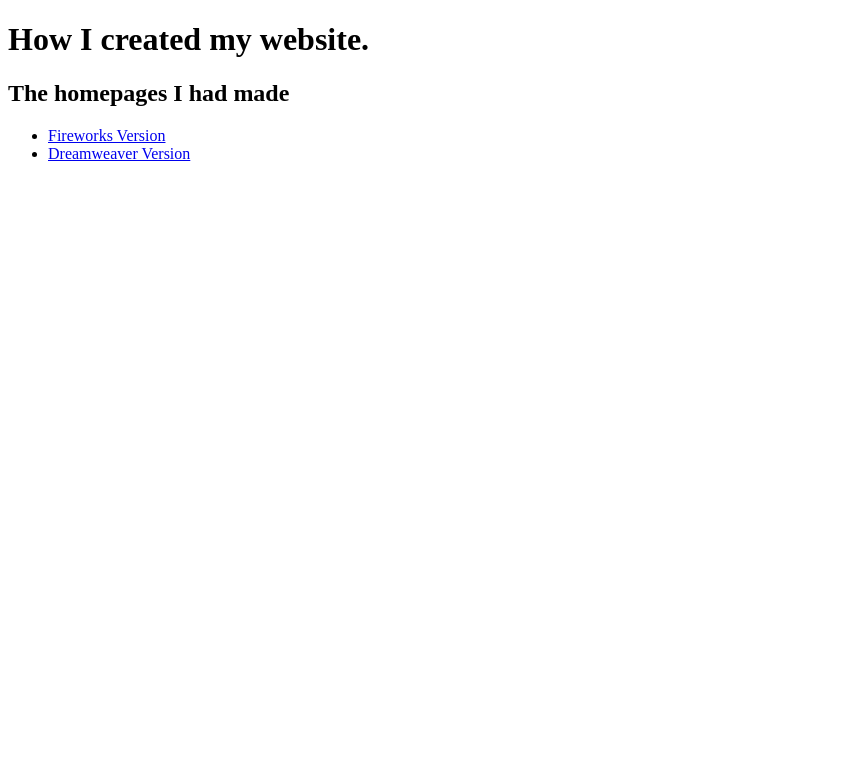
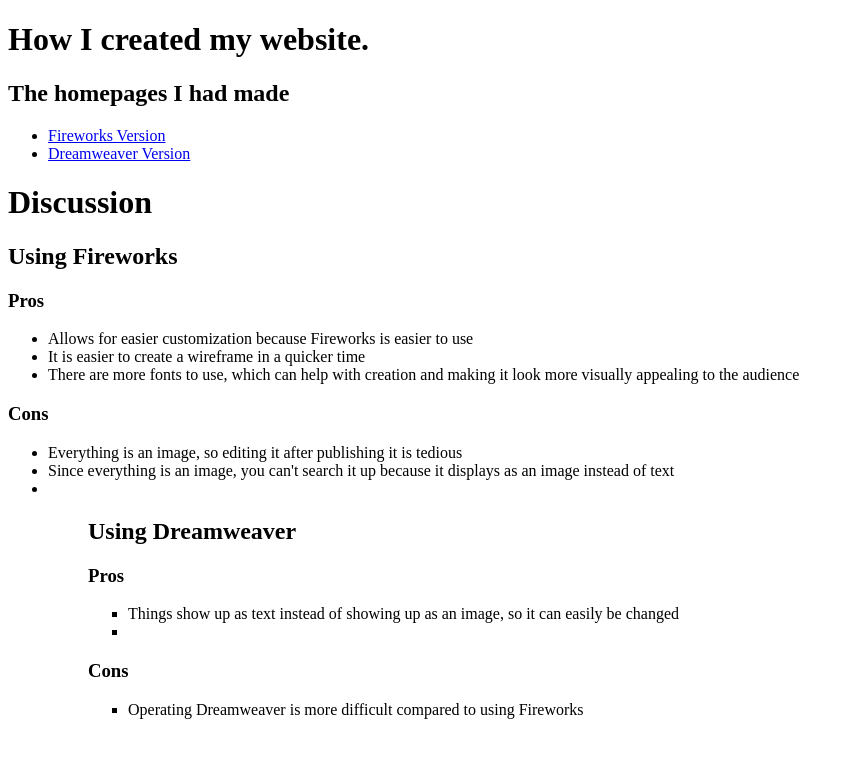
Before and after one commit to ChristopherLau/CTD-Planning-Site, a plain HTML site: page makinghomepage.html in a window 1280 px wide. Shown: the whole page, without its empty margins (0-854 px from the left). Drawn offline with Linux system fonts and the light colour scheme.

Commit message:
included discussion for fireworks and dreamweaver

```diff
--- a/makinghomepage.html
+++ b/makinghomepage.html
@@ -13,6 +13,29 @@
   <li> <a href="htdocs/index-FW/index-FW.htm"<h3>Fireworks Version</h3> </a>    </li>
   <li> <a href="htdocs/html-DW.html"<h3>Dreamweaver Version</h3></a></li>
 </ul>
-
+<h1>Discussion</h1>
+<h2>Using Fireworks</h2>
+<h3>Pros</h3>
+<ul>
+  <li>Allows for easier customization because Fireworks is easier to use</li>
+  <li>It is easier to create a wireframe in a quicker time </li>
+  <li>There are more fonts to use, which can help with creation and making it look more visually appealing to the audience</li>
+</ul>
+<h3>Cons</h3>
+<ul>
+  <li>Everything is an image, so editing it after publishing it is tedious</li>
+  <li>Since everything is an image, you can't search it up because it displays as an image instead of text</li>
+  <li></li>
+<ul>
+<h2>Using Dreamweaver</h2>
+<h3>Pros</h3>
+<ul>
+  <li>Things show up as text instead of showing up as an image, so it can easily be changed</li>
+  <li></li>
+</ul>
+<h3>Cons</h3>
+<ul>
+  <li>Operating Dreamweaver is more difficult compared to using Fireworks</li>
+</ul>
 </body>
 </html>
```
Also changed, not shown: htdocs/html-DW.html (+3 -4 lines), index.html (+6 -1 lines).
